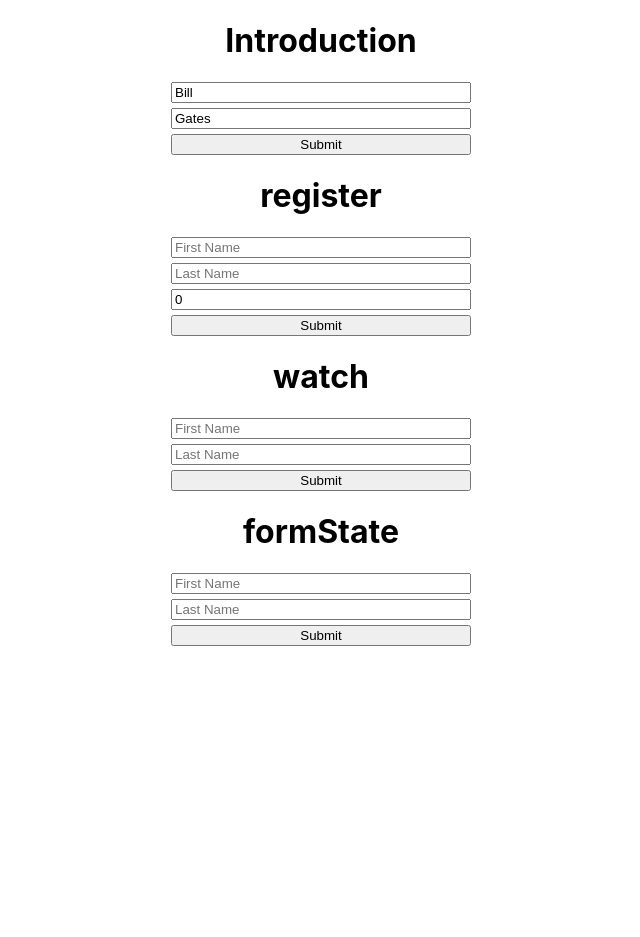
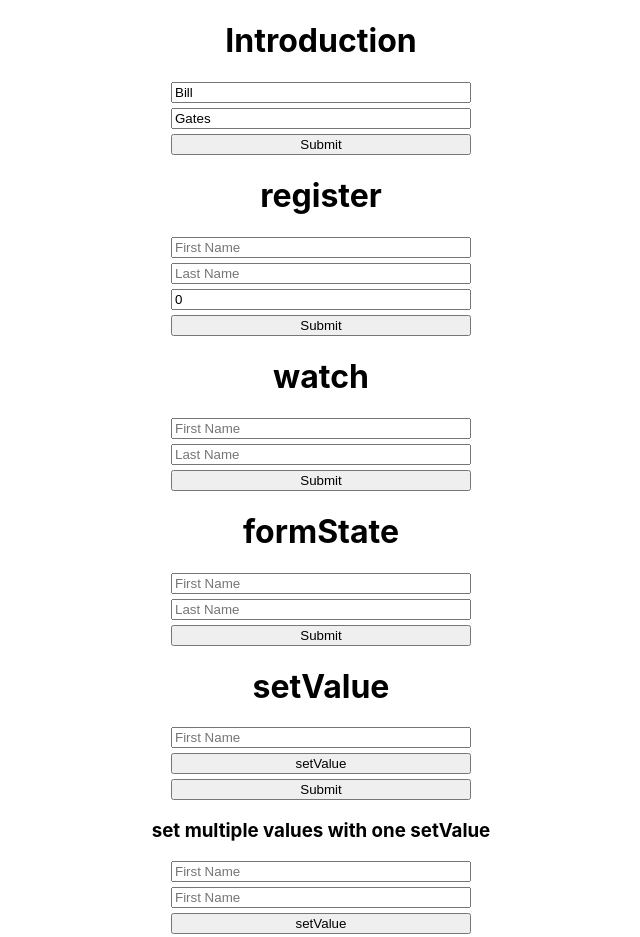
Before and after one commit to Jav-FM/trying-react-hook-form, a React (Create React App) app: page / in a window 1280 px wide. Shown: the top 937 px of the page, without its empty margins (319-959 px from the left). Before the commit the page ends 800 px from the top, so only its background shows below. Built offline with nearby package versions, Linux system fonts and the light colour scheme.

Commit message:
Understanding setValue used for one input or for multiple inputs

```diff
--- a/src/App.tsx
+++ b/src/App.tsx
@@ -3,6 +3,8 @@ import Introduction from "./Lessons/Introduction";
 import Register from "./Lessons/Register";
 import Watch from "./Lessons/Watch";
 import FormState from "./Lessons/FormState";
+import SetValue from "./Lessons/SetValue";
+import SetValueMultiple from "./Lessons/SetValueMultiple";
 
 function App() {
   return (
@@ -15,6 +17,10 @@ function App() {
       <Watch />
       <h1>formState</h1>
       <FormState />
+      <h1>setValue</h1>
+      <SetValue />
+      <h3>set multiple values with one setValue</h3>
+      <SetValueMultiple />
     </div>
   );
 }
--- /dev/null
+++ b/src/Lessons/SetValue.tsx
@@ -0,0 +1,47 @@
+import { useForm } from "react-hook-form";
+
+const SetValue = () => {
+  const { register, handleSubmit, setValue } = useForm({
+    //We can set this mode so, combined with shouldValidate, will change the isValid value on the formState
+    mode: "onChange",
+    defaultValues: {
+      firstName: "",
+    },
+  });
+
+  // setValue allows you to programatically update your input value
+  // and also update the associated formState.
+
+  const setValueProgramatically = () => {
+    setValue("firstName", "Bill", {
+      // With this we can do that isDirty of formState is set to true
+      shouldDirty: true,
+      // we can define that touchedFields shows this input as touched by the user
+      shouldTouch: true,
+      // This allows us to trigger the validation associated with that input when we set the value
+      shouldValidate: true,
+    });
+  };
+
+  // We can set a group of inputs if we register them as an object:
+
+  return (
+    <div className="App">
+      <form
+        className="form"
+        onSubmit={handleSubmit((data) => {
+          console.log(data);
+        })}
+      >
+        <input {...register("firstName")} placeholder="First Name" />
+        {/* Press this button to set the input programatically with serValue */}
+        <button type="button" onClick={setValueProgramatically}>
+          setValue
+        </button>
+        <input type="submit" />
+      </form>
+    </div>
+  );
+};
+
+export default SetValue;
--- /dev/null
+++ b/src/Lessons/SetValueMultiple.tsx
@@ -0,0 +1,47 @@
+import { useForm } from "react-hook-form";
+
+const SetValueMultiple = () => {
+  const { register, handleSubmit, setValue } = useForm({
+    defaultValues: {
+      yourDetails: {
+        firstName: "",
+        lastName: "",
+      },
+    },
+  });
+
+  // We can set a group of inputs if we register them as an object:
+  const setValuesProgramatically = () => {
+    setValue("yourDetails", {
+      firstName: "Bill",
+      lastName: "Gates",
+    });
+    // This will be the same as doing this:
+    // setValue('yourDetails.firstName', 'Bill');
+    // setValue('youtDetails.lastName', 'Gates')
+  };
+
+  return (
+    <div className="App">
+      <form
+        className="form"
+        onSubmit={handleSubmit((data) => {
+          console.log(data);
+        })}
+      >
+        <input
+          {...register("yourDetails.firstName")}
+          placeholder="First Name"
+        />
+        <input {...register("yourDetails.lastName")} placeholder="First Name" />
+        {/* Press this button to set the input programatically with setValue */}
+        <button type="button" onClick={setValuesProgramatically}>
+          setValue
+        </button>
+        <input type="submit" />
+      </form>
+    </div>
+  );
+};
+
+export default SetValueMultiple;
```
